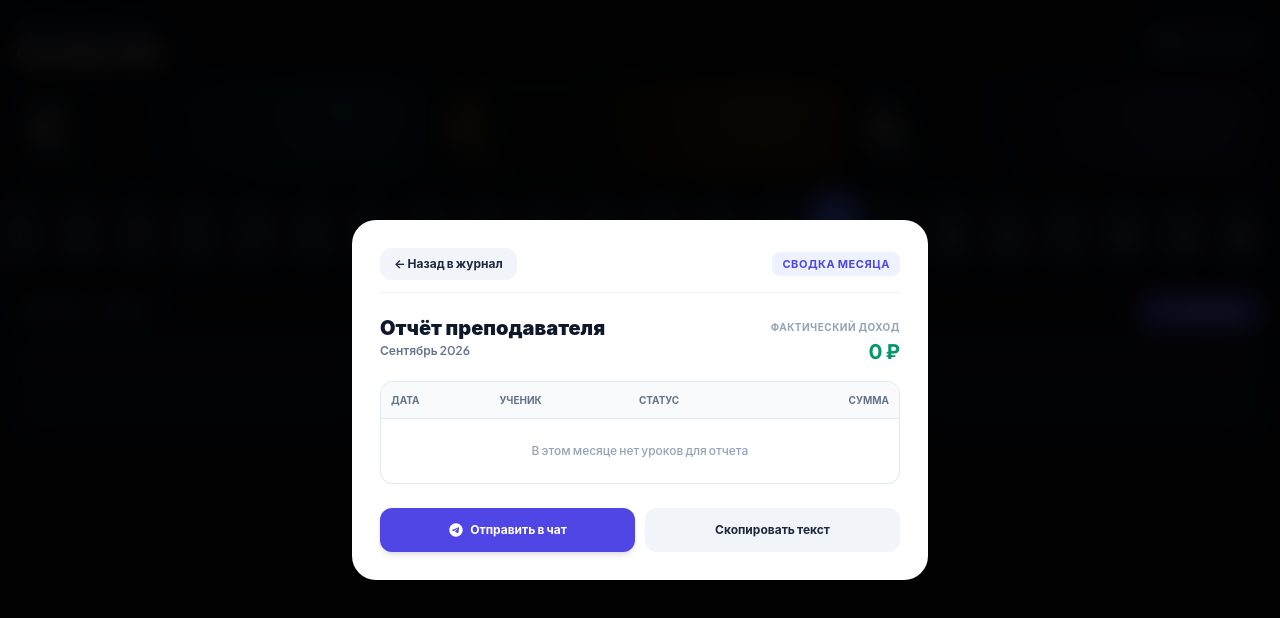
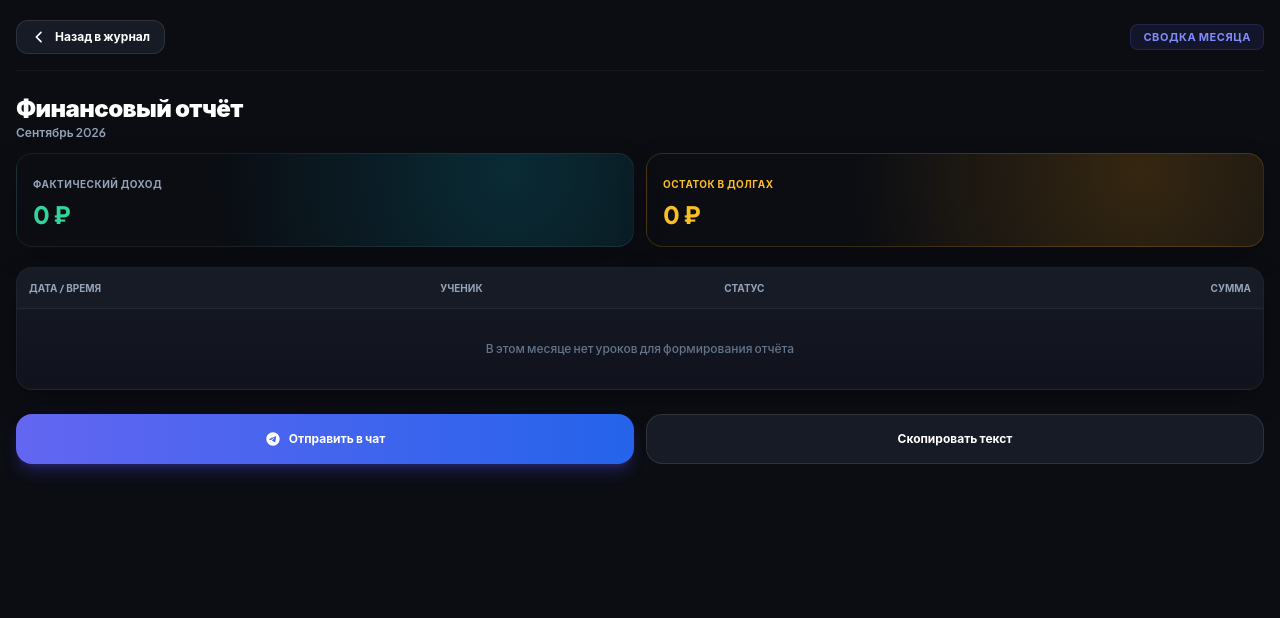
Before and after one commit to ggwplanaya666/tutor-app, a plain HTML site: page index.html in a window 1280 px wide. Both pictures are taken after a click on the button 1167 px from the left and 43 px from the top of the page. Drawn offline with nearby package versions, Linux system fonts and the light colour scheme.

Commit message:
Update index.html

```diff
--- a/index.html
+++ b/index.html
@@ -219,7 +219,7 @@
   </main>
 
   <!-- ============================================== -->
-  <!-- ПЛАВАЮЩИЙ МИКРОФОН (Ассистент)                 -->
+  <!-- ПЛАВАЮЩИЙ МИКРОФОН                             -->
   <!-- ============================================== -->
   <div id="floatingVoiceWrap" class="fixed bottom-24 right-5 flex flex-col items-end z-40">
     <div id="voiceStatus" class="hidden mb-2 px-3 py-1.5 bg-[#171B26]/95 backdrop-blur-md border border-indigo-500/30 text-indigo-300 text-xs font-medium rounded-xl shadow-2xl max-w-[280px] break-words">
@@ -266,6 +266,69 @@
       <span class="text-[10px] font-bold tracking-wider uppercase">Ученики</span>
     </button>
   </nav>
+
+  <!-- ============================================== -->
+  <!-- ПОЛНОЭКРАННЫЙ ОТЧЁТ (PREMIUM DARK FULLSCREEN)  -->
+  <!-- ============================================== -->
+  <div id="pdfReportModal" class="fixed inset-0 bg-[#0B0D13] hidden z-50 overflow-y-auto flex flex-col p-4 pb-28">
+    <!-- Шапка отчета -->
+    <div class="flex items-center justify-between pb-4 border-b border-white/5 pt-1">
+      <button onclick="closeReportModal()" class="px-3.5 py-2 bg-[#171B26] hover:bg-[#202534] text-white font-bold text-xs rounded-xl flex items-center gap-2 border border-white/10 active:scale-95 transition">
+        <svg class="w-4 h-4" fill="none" stroke="currentColor" viewBox="0 0 24 24"><path stroke-linecap="round" stroke-linejoin="round" stroke-width="2.5" d="M15 19l-7-7 7-7"/></svg>
+        Назад в журнал
+      </button>
+      <span class="text-[11px] font-bold uppercase tracking-wider text-indigo-400 bg-indigo-500/10 px-3 py-1 rounded-lg border border-indigo-500/20">
+        Сводка месяца
+      </span>
+    </div>
+
+    <!-- Заголовок и карточка итогов -->
+    <div class="my-5 space-y-3">
+      <div>
+        <h2 class="text-2xl font-black tracking-tight text-white">Финансовый отчёт</h2>
+        <p id="pdfReportMonthLabel" class="text-xs font-semibold text-slate-400 mt-0.5">Сентябрь 2026</p>
+      </div>
+
+      <div class="grid grid-cols-2 gap-3">
+        <div class="glass-card glow-cyan p-4 rounded-2xl">
+          <span class="text-[10px] uppercase font-bold text-slate-400 tracking-wider">Фактический доход</span>
+          <p id="pdfReportTotalEarned" class="text-2xl font-black text-emerald-400 mt-1">0 ₽</p>
+        </div>
+        <div class="glass-card glow-amber p-4 rounded-2xl border-amber-500/20">
+          <span class="text-[10px] uppercase font-bold text-amber-400 tracking-wider">Остаток в долгах</span>
+          <p id="pdfReportTotalDebt" class="text-2xl font-black text-amber-400 mt-1">0 ₽</p>
+        </div>
+      </div>
+    </div>
+
+    <!-- Таблица занятий -->
+    <div class="glass-card rounded-2xl overflow-hidden border border-white/5">
+      <div class="overflow-x-auto">
+        <table class="w-full text-left text-xs text-slate-300">
+          <thead class="bg-[#171B26] border-b border-white/5 text-[10px] uppercase font-bold text-slate-400">
+            <tr>
+              <th class="p-3">Дата / Время</th>
+              <th class="p-3">Ученик</th>
+              <th class="p-3">Статус</th>
+              <th class="p-3 text-right">Сумма</th>
+            </tr>
+          </thead>
+          <tbody id="pdfReportTableBody" class="divide-y divide-white/5 font-medium"></tbody>
+        </table>
+      </div>
+    </div>
+
+    <!-- Кнопки действий -->
+    <div class="grid grid-cols-2 gap-3 mt-6">
+      <button onclick="shareReportToTelegram()" class="w-full py-4 bg-gradient-to-r from-indigo-500 to-blue-600 text-white font-bold text-xs rounded-2xl flex items-center justify-center gap-2 shadow-lg shadow-indigo-600/30 active:scale-95 transition">
+        <svg class="w-4 h-4" viewBox="0 0 24 24" fill="currentColor"><path d="M12 2C6.48 2 2 6.48 2 12s4.48 10 10 10 10-4.48 10-10S17.52 2 12 2zm4.64 6.8c-.15 1.58-.8 5.42-1.13 7.19-.14.75-.42 1-.68 1.03-.58.05-1.02-.38-1.58-.75-.88-.58-1.38-.94-2.23-1.5-.99-.65-.35-1.01.22-1.59.15-.15 2.71-2.48 2.76-2.69a.2.2 0 00-.05-.18c-.06-.05-.14-.03-.21-.02-.09.02-1.49.95-4.22 2.79-.4.27-.76.41-1.08.4-.36-.01-1.04-.2-1.55-.37-.63-.2-1.12-.31-1.08-.66.02-.18.27-.36.75-.55 2.92-1.27 4.86-2.11 5.83-2.51 2.78-1.16 3.35-1.36 3.73-1.36.08 0 .27.02.39.12.1.08.13.19.14.27-.01.06.01.24 0 .38z"/></svg>
+        Отправить в чат
+      </button>
+      <button onclick="copyReportText()" class="w-full py-4 bg-[#171B26] border border-white/10 hover:bg-[#202534] text-white font-bold text-xs rounded-2xl flex items-center justify-center gap-2 active:scale-95 transition">
+        Скопировать текст
+      </button>
+    </div>
+  </div>
 
   <!-- МОДАЛЬНОЕ ОКНО СОЗДАНИЯ / РЕДАКТИРОВАНИЯ -->
   <div id="modalBackdrop" class="fixed inset-0 bg-black/80 backdrop-blur-md hidden z-50 overflow-y-auto" onclick="if(event.target === this) closeModal()">
@@ -327,7 +390,6 @@
           </div>
         </div>
 
-        <!-- ТУМБЛЕР ПОВТОРА -->
         <div id="repeatSection" class="p-3.5 bg-white/[0.03] border border-white/10 rounded-2xl space-y-3 cursor-pointer" onclick="toggleCustomSwitch()">
           <div class="flex items-center justify-between">
             <div>
@@ -422,58 +484,6 @@
     </div>
   </div>
 
-  <!-- ОКНО ФИНАНСОВОГО ОТЧЁТА (СВЕТЛЫЙ ЧИТАЕМЫЙ ЧЕК С БЕЗОПАСНЫМИ КНОПКАМИ) -->
-  <div id="pdfReportModal" class="fixed inset-0 bg-black/85 backdrop-blur-md hidden z-50 overflow-y-auto p-3 sm:p-6 flex flex-col justify-end sm:justify-center items-center">
-    <div class="w-full max-w-xl bg-white text-slate-900 rounded-t-[30px] sm:rounded-3xl shadow-2xl p-5 sm:p-7 space-y-4 max-h-[92vh] overflow-y-auto">
-
-      <!-- Верхняя навигация -->
-      <div class="flex items-center justify-between border-b border-slate-100 pb-3">
-        <button onclick="closeReportModal()" class="px-3.5 py-2 bg-slate-100 hover:bg-slate-200 text-slate-800 font-bold text-xs rounded-xl flex items-center gap-1.5 active:scale-95 transition">
-          ← Назад в журнал
-        </button>
-        <span class="text-[11px] font-bold uppercase tracking-wider text-indigo-600 bg-indigo-50 px-2.5 py-1 rounded-lg">Сводка месяца</span>
-      </div>
-
-      <!-- Заголовок и цифры -->
-      <div class="flex items-start justify-between pt-1">
-        <div>
-          <h2 class="text-xl font-black text-slate-900">Отчёт преподавателя</h2>
-          <p id="pdfReportMonthLabel" class="text-xs font-semibold text-slate-500 mt-0.5">Сентябрь 2026</p>
-        </div>
-        <div class="text-right">
-          <span class="text-[10px] uppercase font-bold text-slate-400 tracking-wider">Фактический доход</span>
-          <p id="pdfReportTotalEarned" class="text-xl font-black text-emerald-600">0 ₽</p>
-        </div>
-      </div>
-
-      <!-- Таблица уроков -->
-      <div class="overflow-x-auto border border-slate-200 rounded-xl">
-        <table class="w-full text-left text-xs text-slate-700">
-          <thead class="bg-slate-50 border-b border-slate-200 text-[10px] uppercase font-bold text-slate-500">
-            <tr>
-              <th class="p-2.5">Дата</th>
-              <th class="p-2.5">Ученик</th>
-              <th class="p-2.5">Статус</th>
-              <th class="p-2.5 text-right">Сумма</th>
-            </tr>
-          </thead>
-          <tbody id="pdfReportTableBody" class="divide-y divide-slate-100 font-medium"></tbody>
-        </table>
-      </div>
-
-      <!-- Кнопки безопасного сохранения и отправки -->
-      <div class="grid grid-cols-2 gap-2.5 pt-2">
-        <button onclick="shareReportToTelegram()" class="w-full py-3.5 bg-indigo-600 hover:bg-indigo-700 text-white font-bold text-xs rounded-xl flex items-center justify-center gap-1.5 shadow-md active:scale-95 transition">
-          <svg class="w-4 h-4" viewBox="0 0 24 24" fill="currentColor"><path d="M12 2C6.48 2 2 6.48 2 12s4.48 10 10 10 10-4.48 10-10S17.52 2 12 2zm4.64 6.8c-.15 1.58-.8 5.42-1.13 7.19-.14.75-.42 1-.68 1.03-.58.05-1.02-.38-1.58-.75-.88-.58-1.38-.94-2.23-1.5-.99-.65-.35-1.01.22-1.59.15-.15 2.71-2.48 2.76-2.69a.2.2 0 00-.05-.18c-.06-.05-.14-.03-.21-.02-.09.02-1.49.95-4.22 2.79-.4.27-.76.41-1.08.4-.36-.01-1.04-.2-1.55-.37-.63-.2-1.12-.31-1.08-.66.02-.18.27-.36.75-.55 2.92-1.27 4.86-2.11 5.83-2.51 2.78-1.16 3.35-1.36 3.73-1.36.08 0 .27.02.39.12.1.08.13.19.14.27-.01.06.01.24 0 .38z"/></svg>
-          Отправить в чат
-        </button>
-        <button onclick="copyReportText()" class="w-full py-3.5 bg-slate-100 hover:bg-slate-200 text-slate-800 font-bold text-xs rounded-xl flex items-center justify-center gap-1.5 active:scale-95 transition">
-          Скопировать текст
-        </button>
-      </div>
-    </div>
-  </div>
-
   <script>
     const tg = window.Telegram?.WebApp;
     if (tg) {
@@ -528,12 +538,12 @@
 
     function loadData() {
       try {
-        const local = localStorage.getItem('tutor_lessons_v13');
+        const local = localStorage.getItem('tutor_lessons_v14');
         if (local) lessons = JSON.parse(local);
       } catch (e) {}
 
       if (tg?.CloudStorage) {
-        tg.CloudStorage.getItem('tutor_lessons_v13', (err, val) => {
+        tg.CloudStorage.getItem('tutor_lessons_v14', (err, val) => {
           if (!err && val) {
             try { lessons = JSON.parse(val); render(); } catch(e) {}
           } else {
@@ -547,9 +557,9 @@
 
     function saveData() {
       const json = JSON.stringify(lessons);
-      localStorage.setItem('tutor_lessons_v13', json);
+      localStorage.setItem('tutor_lessons_v14', json);
       if (tg?.CloudStorage) {
-        tg.CloudStorage.setItem('tutor_lessons_v13', json, (err) => {
+        tg.CloudStorage.setItem('tutor_lessons_v14', json, (err) => {
           if (err) console.warn("Cloud save warning:", err);
         });
       }
@@ -995,7 +1005,7 @@
     }
 
     // ==========================================
-    // ЛОГИКА ОТЧЁТА (БЕЗОПАСНАЯ, БЕЗ СБОЯ TELEGRAM)
+    // ЛОГИКА ОТЧЁТА (FULLSCREEN DARK)
     // ==========================================
     function openReportModal() {
       haptic('medium');
@@ -1010,34 +1020,38 @@
                               .sort((a,b) => (a.date + a.time).localeCompare(b.date + b.time));
 
       let earnedTotal = 0;
+      let debtTotal = 0;
       const tbody = document.getElementById('pdfReportTableBody');
 
       if (mLessons.length === 0) {
-        tbody.innerHTML = `<tr><td colspan="4" class="p-6 text-center text-slate-400">В этом месяце нет уроков для отчета</td></tr>`;
+        tbody.innerHTML = `<tr><td colspan="4" class="p-8 text-center text-slate-500">В этом месяце нет уроков для формирования отчёта</td></tr>`;
       } else {
         tbody.innerHTML = mLessons.map(l => {
           const isDone = l.status === 'completed';
           const isCanceled = l.status === 'canceled';
           const isDebt = l.status === 'debt';
+
           if (isDone) earnedTotal += Number(l.price) || 0;
+          if (isDebt) debtTotal += Number(l.price) || 0;
 
-          const stClass = isDone ? 'text-emerald-700 bg-emerald-50' :
-                          isDebt ? 'text-amber-700 bg-amber-50' :
-                          isCanceled ? 'text-rose-700 bg-rose-50' : 'text-indigo-700 bg-indigo-50';
+          const stClass = isDone ? 'text-emerald-400 bg-emerald-500/10' :
+                          isDebt ? 'text-amber-400 bg-amber-500/15' :
+                          isCanceled ? 'text-rose-400 bg-rose-500/10' : 'text-indigo-400 bg-indigo-500/10';
           const stText = isDone ? 'Проведён' : isDebt ? 'Долг' : isCanceled ? 'Отменён' : 'План';
 
           return `
             <tr>
-              <td class="p-2.5 text-slate-900 font-semibold">${l.date.split('-')[2]}.${l.date.split('-')[1]} <span class="text-slate-400 font-normal">${l.time}</span></td>
-              <td class="p-2.5 font-bold text-slate-800">${l.student}</td>
-              <td class="p-2.5"><span class="px-2 py-0.5 rounded text-[10px] font-bold ${stClass}">${stText}</span></td>
-              <td class="p-2.5 text-right font-black text-slate-900">${Number(l.price).toLocaleString('ru-RU')} ₽</td>
+              <td class="p-3 text-white font-semibold">${l.date.split('-')[2]}.${l.date.split('-')[1]} <span class="text-slate-500 font-normal">${l.time}</span></td>
+              <td class="p-3 font-bold text-slate-200">${l.student}</td>
+              <td class="p-3"><span class="px-2 py-0.5 rounded text-[10px] font-bold ${stClass}">${stText}</span></td>
+              <td class="p-3 text-right font-black ${isDebt ? 'text-amber-400' : 'text-white'}">${Number(l.price).toLocaleString('ru-RU')} ₽</td>
             </tr>
           `;
         }).join('');
       }
 
       document.getElementById('pdfReportTotalEarned').innerText = `${earnedTotal.toLocaleString('ru-RU')} ₽`;
+      document.getElementById('pdfReportTotalDebt').innerText = `${debtTotal.toLocaleString('ru-RU')} ₽`;
       document.getElementById('pdfReportModal').classList.remove('hidden');
     }
 
@@ -1045,7 +1059,6 @@
       document.getElementById('pdfReportModal').classList.add('hidden');
     }
 
-    // Отправка готового отчета в Telegram чат
     function shareReportToTelegram() {
       haptic('light');
       const year = currentDate.getFullYear();
@@ -1206,7 +1219,7 @@
       // 1. ОТЧЁТ
       if (txt.includes('отчет') || txt.includes('отчёт') || txt.includes('пдф') || txt.includes('pdf')) {
         openReportModal();
-        statusBanner.innerText = `Отчёт открыт ✓`;
+        statusBanner.innerText = `Отчёт сформирован ✓`;
         setTimeout(() => statusBanner.classList.add('hidden'), 3000);
         return;
       }
```
